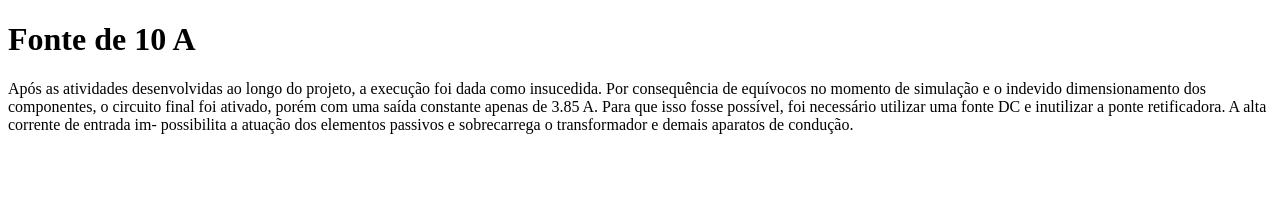
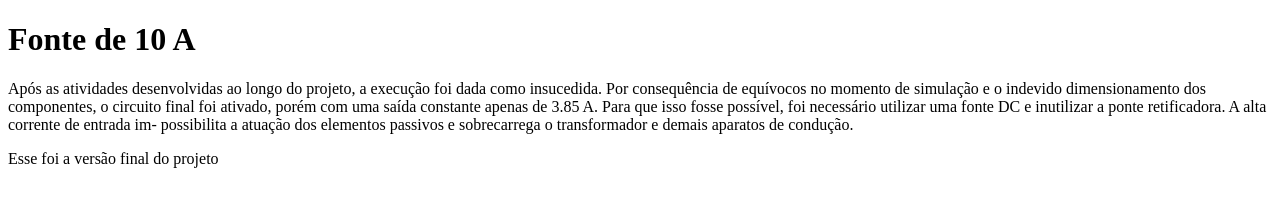
Before and after one commit to Rofasm/UNIR, a plain HTML site: page index.html in a window 1280 px wide. Drawn offline with Linux system fonts and the light colour scheme.

Commit message:
Updatqe index.html

```diff
--- a/index.html
+++ b/index.html
@@ -14,5 +14,6 @@
      inutilizar a ponte retificadora. A alta corrente de entrada im-
      possibilita a atuação dos elementos passivos e sobrecarrega
      o transformador e demais aparatos de condução.</p>
+  <a>Esse foi a versão final do projeto</a>
  </body>
 </html>
```
